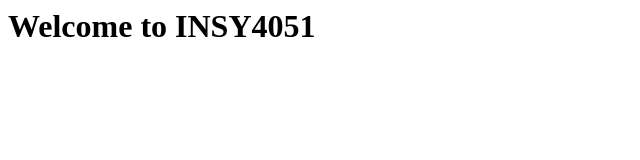
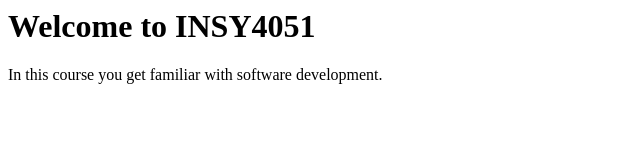
Before and after one commit to maggienozel/insy4051proj, a plain HTML site: page index.html in a window 1280 px wide. Shown: the whole page, without its empty margins (0-640 px from the left). Drawn offline with Linux system fonts and the light colour scheme.

Commit message:
Add course description

```diff
--- a/index.html
+++ b/index.html
@@ -7,6 +7,8 @@
   <body>
     <h1> Welcome to INSY4051</h1>
 
+    <p> In this course you get familiar with software development. </p>
+
   </body>
 
 </html>
```
